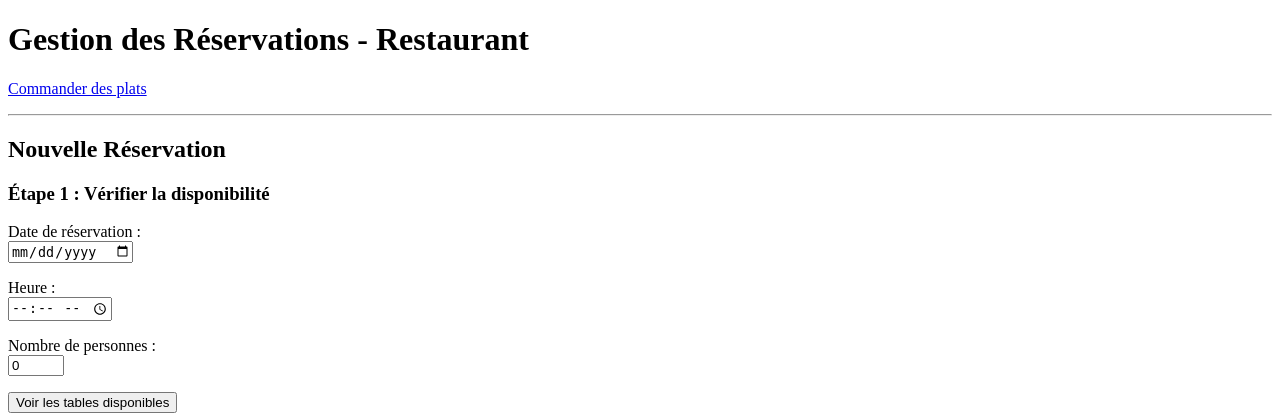
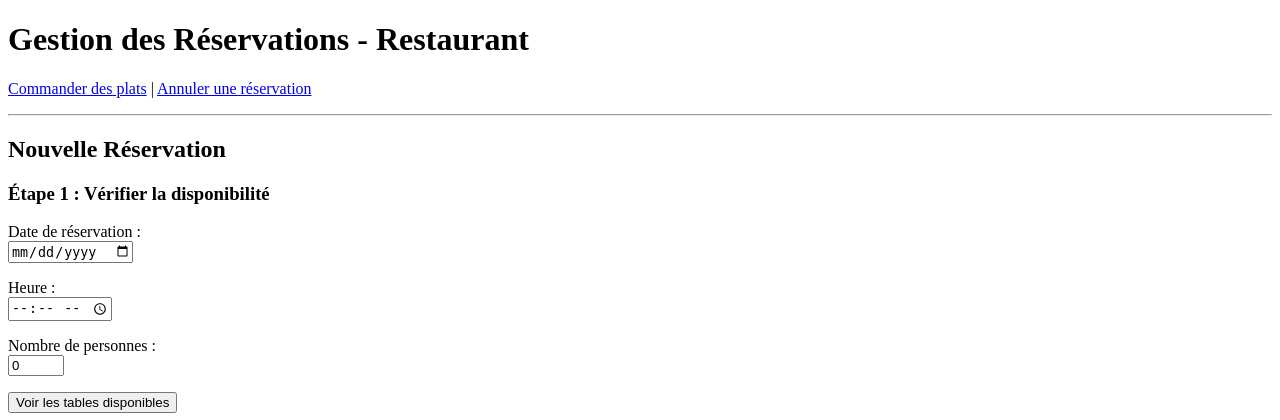
Before and after one commit to samycherch/ProjetGestionResto, a PHP site: page / in a window 1280 px wide. Shown: the top 420 px of the page. Run offline with PHP 8.4, Linux system fonts and the light colour scheme; data comes from the database, SQL or seed files in the repository.

Commit message:
Modification du fichier index.php

```diff
--- a/gestion/index.php
+++ b/gestion/index.php
@@ -74,7 +74,8 @@ $reservationsAVenir = ReservationRepository::obtenirReservationsAVenir();
   <h1>Gestion des Réservations - Restaurant</h1>
 
   <p>
-    <a href="commander.php">Commander des plats</a>
+    <a href="commander.php">Commander des plats</a> |
+    <a href="annuler.php">Annuler une réservation</a>
   </p>
 
   <hr>
```
